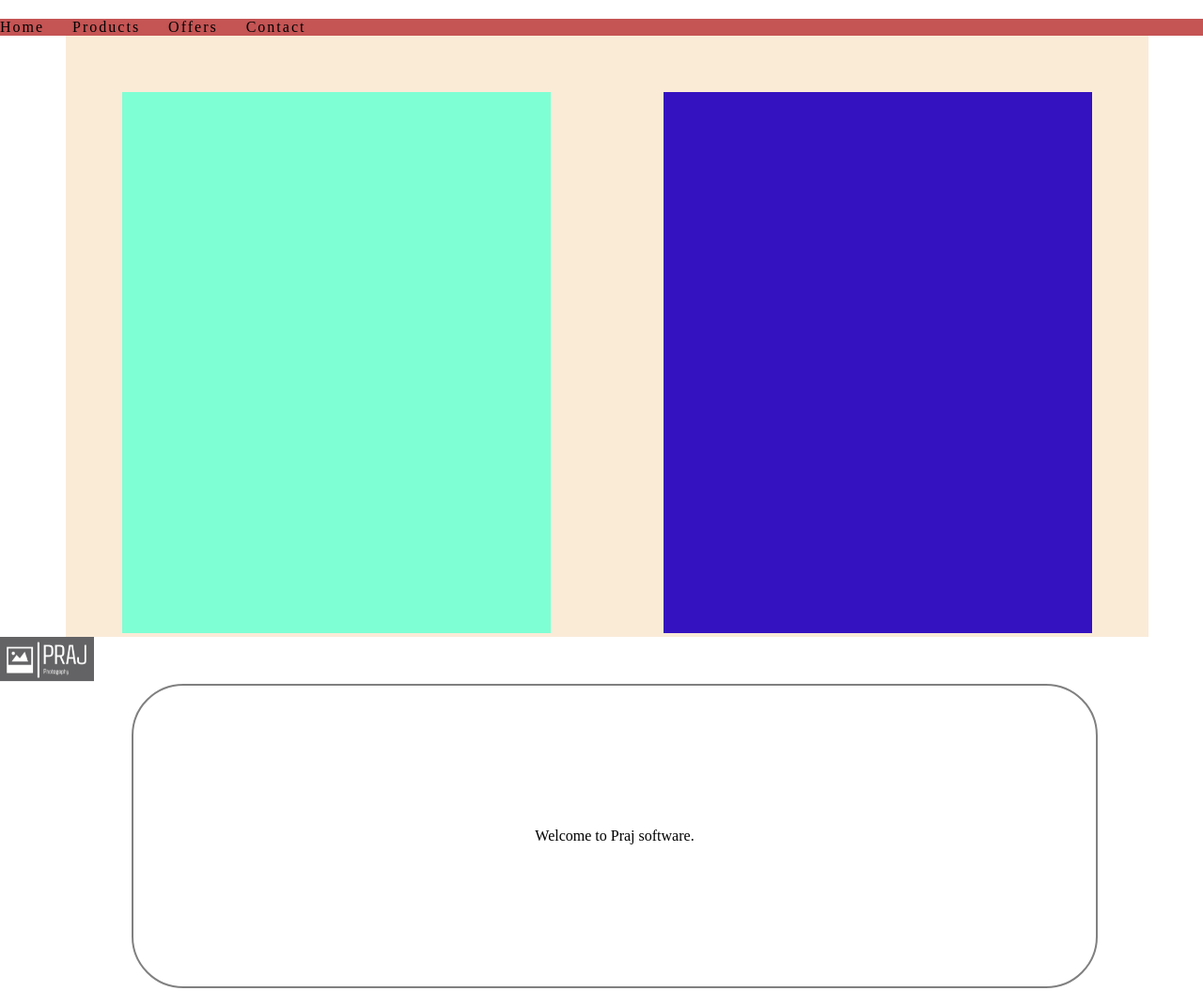
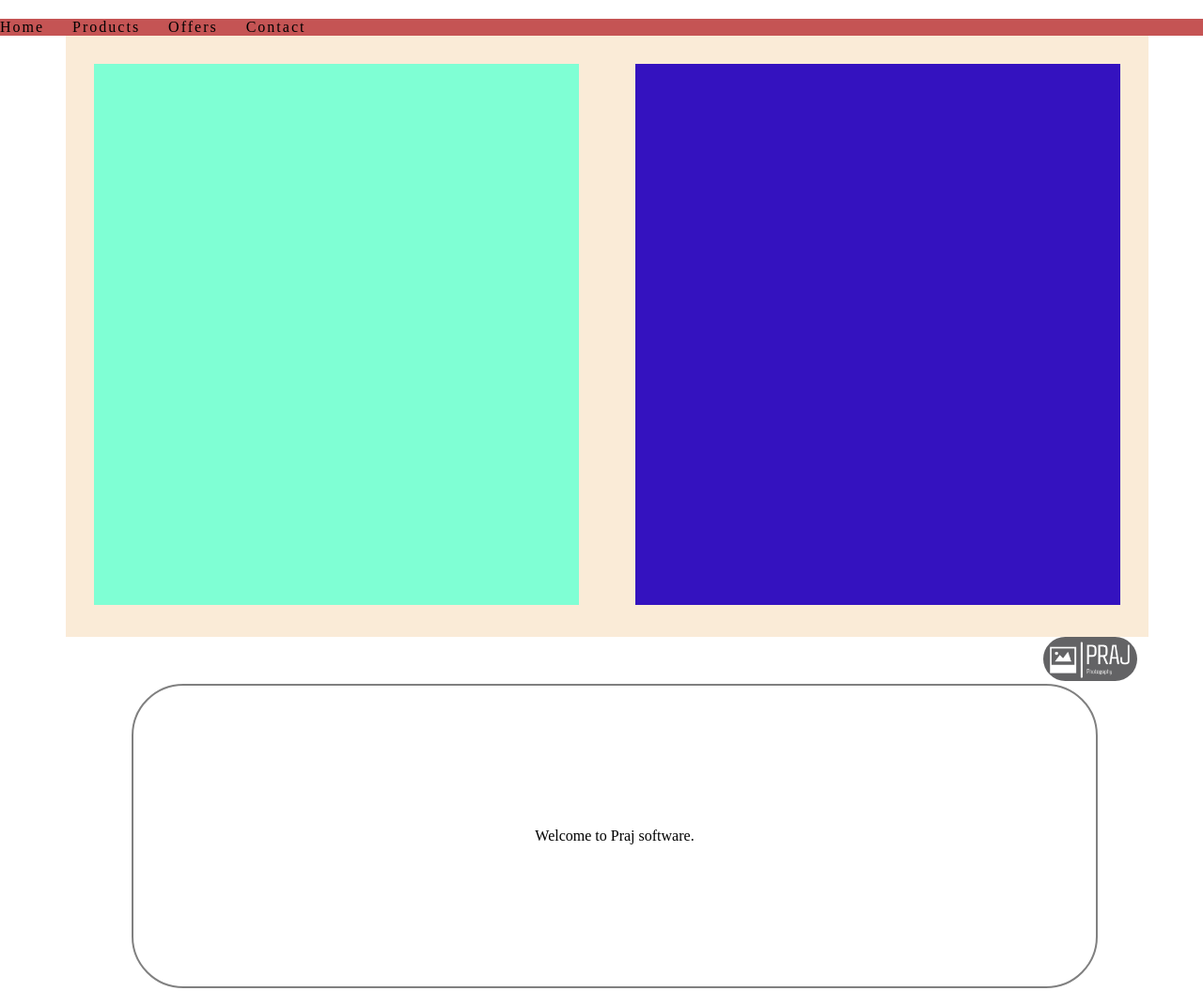
Before and after one commit to Praj13/css-challenges, a plain HTML site: page challenge2/index.html in a window 1280 px wide. Shown: the top 1055 px of the page at 94% size. Drawn offline with Linux system fonts and the light colour scheme.

Commit message:
navbar challenge

```diff
--- a/challenge2/styles.css
+++ b/challenge2/styles.css
@@ -6,6 +6,7 @@
 .navbar{
     background-color: rgb(197, 84, 84);
     position: sticky;
+top: 0;
 }
 
 .navbar ul {
@@ -36,14 +37,14 @@ ul li {
     width: 50%;
     height: 90%;
     background-color: aquamarine;
-    margin: 60px;
+    margin: 30px;
 }
 
 .box2{
     width: 50%;
     height: 90%;
     background-color: rgb(52, 18, 191);
-    margin: 60px;
+    margin: 30px;
 }
 
 .radius{
@@ -58,11 +59,14 @@ ul li {
     margin-top: 50px;
 }
 .logo{
-    /* position: absolute; */
-    /* z-index: 1; */
-    float: right;
     margin-right: 70px;
     position: fixed;
+    right:0;
+
+}
+
+img{
+    border-radius: 90px;
 }
 .footer{
     width: 100vw;
```
Also changed, not shown: challenge3/index.html (added, +20 -0 lines).
